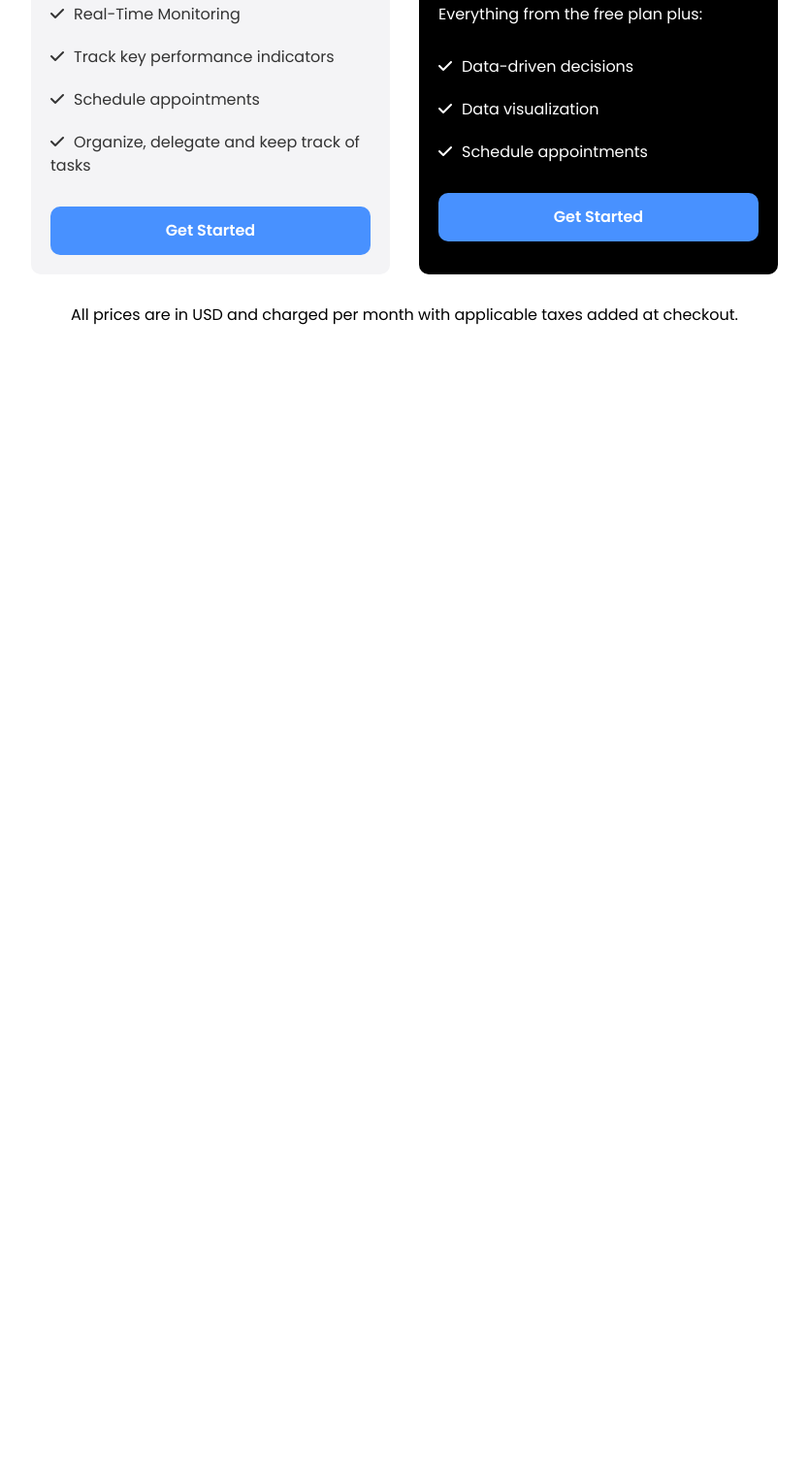
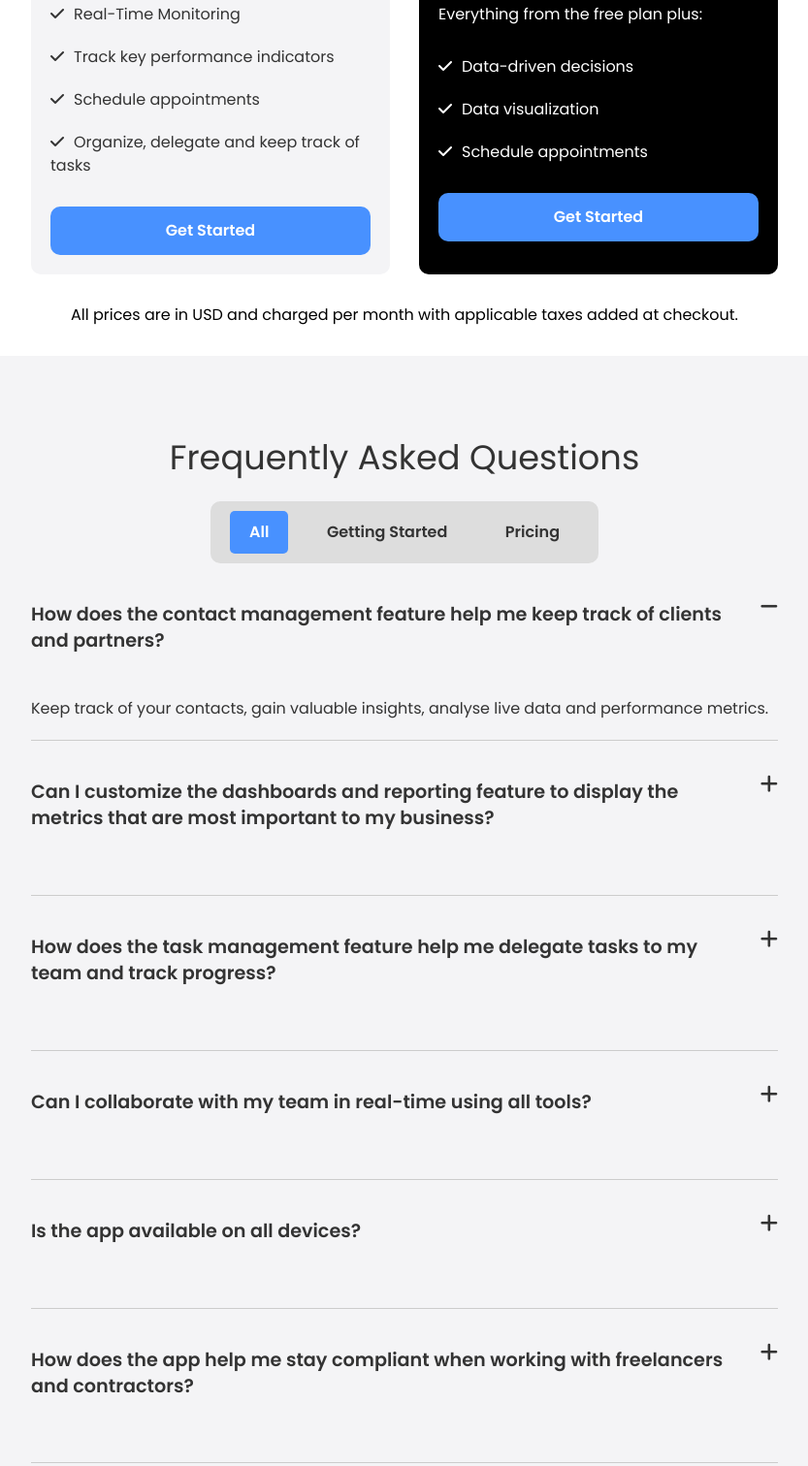
Before and after one commit to Richard-Dent/company_website, a plain HTML site: page index.html in a window 1280 px wide. Shown: the part 2607-4119 px from the top of the page at 97% size, without its empty margins (223-1056 px from the left). Before the commit the page ends 2974 px from the top, so only its background shows below. Drawn offline with Linux system fonts and the light colour scheme.

Commit message:
FAQ HTML and FAQ CSS

```diff
--- a/css/style.css
+++ b/css/style.css
@@ -156,6 +156,67 @@ img {
     margin: 30px 0;
 }
 
+/* FAQ */
+.faq {
+    padding: 40px 0;
+}
+
+.faq .faq-group {
+    border-bottom: 1px solid #ccc;
+    padding-bottom: 20px;
+}
+
+.faq .faq-group .faq-group-header {
+    padding: 20px 0;
+    margin-bottom: 15px;
+    position: relative;
+}
+
+.faq .faq-group .faq-group-header h4 {
+    font-weight: 600;
+    width: 95%;
+}
+
+.faq .faq-group .faq-group-header i {
+    position: absolute;
+    right: 0;
+    top: 35px;
+    font-size: 1.3rem;
+    cursor: pointer;
+}
+
+.faq .faq-group .faq-group-body {
+    display: none;
+}
+
+.faq .faq-group .faq-group-body.open {
+    display: block;
+}
+
+.faq ul.faq-menu {
+    max-width: 400px;
+    margin: auto;
+    display: flex;
+    justify-content: space-between;
+    align-items: center;
+    background: #ddd;
+    padding: 10px 20px;
+    border-radius: 10px;
+    font-weight: 600;
+    cursor: pointer;
+}
+
+.faq ul.faq-menu li {
+    padding: 10px 20px;
+    border-radius: 5px;
+    text-align: center;
+}
+
+.faq ul.faq-menu li.active {
+    background: var(--primary-color);
+    color: #fff;
+}
+
 /* Utility Classes */
 .container {
     max-width: 1100px;
--- a/index.html
+++ b/index.html
@@ -187,6 +187,116 @@
         </div>
     </section>
 
+    <!-- FAQ -->
+    <section class="faq bg-light">
+        <div class="container-sm">
+            <h3 class="text-xl text-center">
+                Frequently Asked Questions
+            </h3>
+            <ul class="faq-menu">
+                <li class="active">All</li>
+                <li>Getting Started</li>
+                <li>Pricing</li>
+            </ul>
+            <div class="faq-content">
+                <div class="faq-group">
+                    <div class="faq-group-header">
+                        <h4 class="text-md">
+                            How does the contact management feature help me keep track of clients and partners?
+                        </h4>
+                        <i class="fas fa-minus"></i>
+                    </div>
+                    <div class="faq-group-body open">
+                        <p>
+                            Keep track of your contacts, gain valuable insights, analyse live data and performance metrics.
+                        </p>
+                    </div>
+                </div>
+
+                <div class="faq-group">
+                    <div class="faq-group-header">
+                      <h4 class="text-md">
+                        Can I customize the dashboards and reporting feature to display
+                        the metrics that are most important to my business?
+                      </h4>
+                      <i class="fas fa-plus"></i>
+                    </div>
+                    <div class="faq-group-body">
+                      <p>
+                        Lorem, ipsum dolor sit amet consectetur adipisicing elit. Ad
+                        culpa enim blanditiis rem ipsum aliquam, unde iste fugit
+                        praesentium eos?
+                      </p>
+                    </div>
+                </div>
+
+                <div class="faq-group">
+                    <div class="faq-group-header">
+                      <h4 class="text-md">
+                        How does the task management feature help me delegate tasks to
+                        my team and track progress?
+                      </h4>
+                      <i class="fas fa-plus"></i>
+                    </div>
+                    <div class="faq-group-body">
+                      <p>
+                        Lorem ipsum dolor sit amet, consectetur adipisicing elit.
+                        Incidunt, a! Quaerat, voluptatum. Animi molestias ex quasi
+                        explicabo minima perferendis commodi.
+                      </p>
+                    </div>
+                </div>
+
+                <div class="faq-group">
+                    <div class="faq-group-header">
+                      <h4 class="text-md">
+                        Can I collaborate with my team in real-time using all tools?
+                      </h4>
+                      <i class="fas fa-plus"></i>
+                    </div>
+                    <div class="faq-group-body">
+                      <p>
+                        Lorem, ipsum dolor sit amet consectetur adipisicing elit.
+                        Obcaecati doloremque assumenda aut dolorem recusandae quibusdam
+                        aliquid. Repellat animi quam vitae.
+                      </p>
+                    </div>
+                </div>
+
+                <div class="faq-group">
+                    <div class="faq-group-header">
+                      <h4 class="text-md">Is the app available on all devices?</h4>
+                      <i class="fas fa-plus"></i>
+                    </div>
+                    <div class="faq-group-body">
+                      <p>
+                        Lorem, ipsum dolor sit amet consectetur adipisicing elit.
+                        Obcaecati doloremque assumenda aut dolorem recusandae quibusdam
+                        aliquid. Repellat animi quam vitae.
+                      </p>
+                    </div>
+                </div>
+
+                <div class="faq-group">
+                    <div class="faq-group-header">
+                      <h4 class="text-md">
+                        How does the app help me stay compliant when working with
+                        freelancers and contractors?
+                      </h4>
+                      <i class="fas fa-plus"></i>
+                    </div>
+                    <div class="faq-group-body">
+                      <p>
+                        Lorem, ipsum dolor sit amet consectetur adipisicing elit.
+                        Obcaecati doloremque assumenda aut dolorem recusandae quibusdam
+                        aliquid. Repellat animi quam vitae.
+                      </p>
+                    </div>
+                </div>
+            </div>
+        </div>
+    </section>
+
     <script src="js/main.js"></script>
 </body>
 </html>
```
